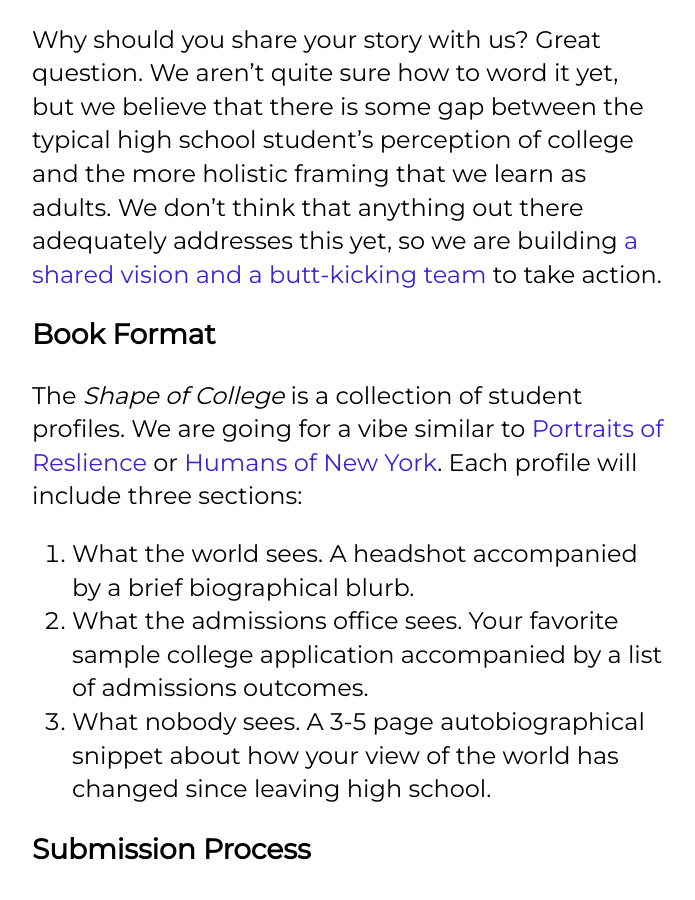
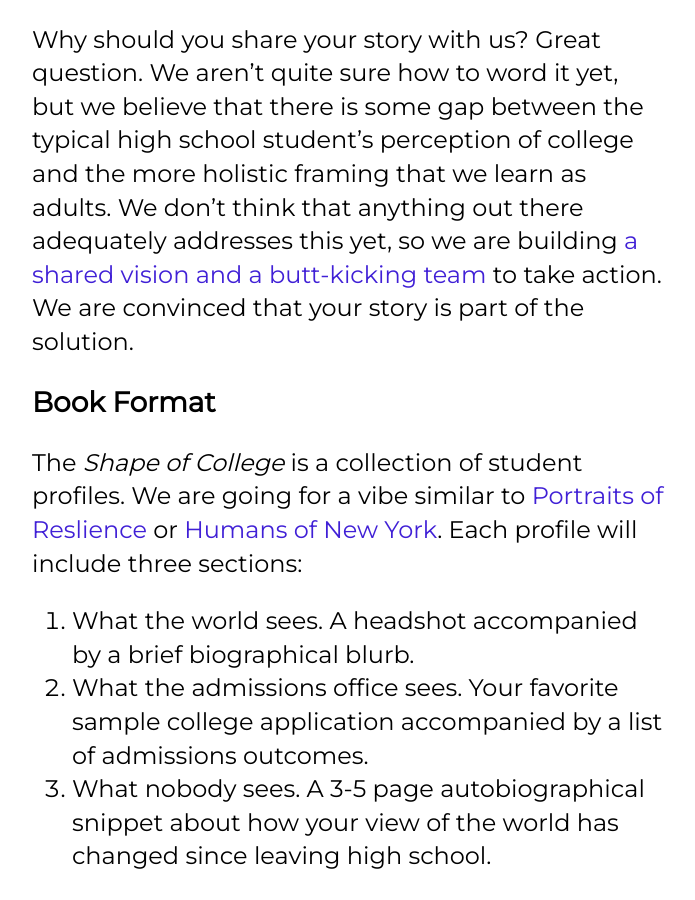
Before and after one commit to edspective/edspective.github.io, a Jekyll site: the page built from _pages/share.md, in a window 1280 px wide and 900 px high, scrolled down 763 px. Shown: the whole window, without its empty margins (292-987 px from the left). Built offline with Jekyll 4.4.1, drawn with Linux system fonts in a browser that asks for light colours; nearby versions of some CDN libraries; some web fonts are replaced.

Commit message:
Update share.md

```diff
--- a/_pages/share.md
+++ b/_pages/share.md
@@ -10,7 +10,7 @@
 
 ***Initial submissions are due by Thursday Feb 15, 2018.***
 
-Why should you share your story with us? Great question. We aren't quite sure how to word it yet, but we believe that there is some gap between the typical high school student's perception of college and the more holistic framing that we learn as adults. We don't think that anything out there adequately addresses this yet, so we are building <a href="/about" target="_blank">a shared vision and a butt-kicking team</a> to take action.
+Why should you share your story with us? Great question. We aren't quite sure how to word it yet, but we believe that there is some gap between the typical high school student's perception of college and the more holistic framing that we learn as adults. We don't think that anything out there adequately addresses this yet, so we are building <a href="/about" target="_blank">a shared vision and a butt-kicking team</a> to take action. We are convinced that your story is part of the solution.
 
 ## Book Format
 
```
